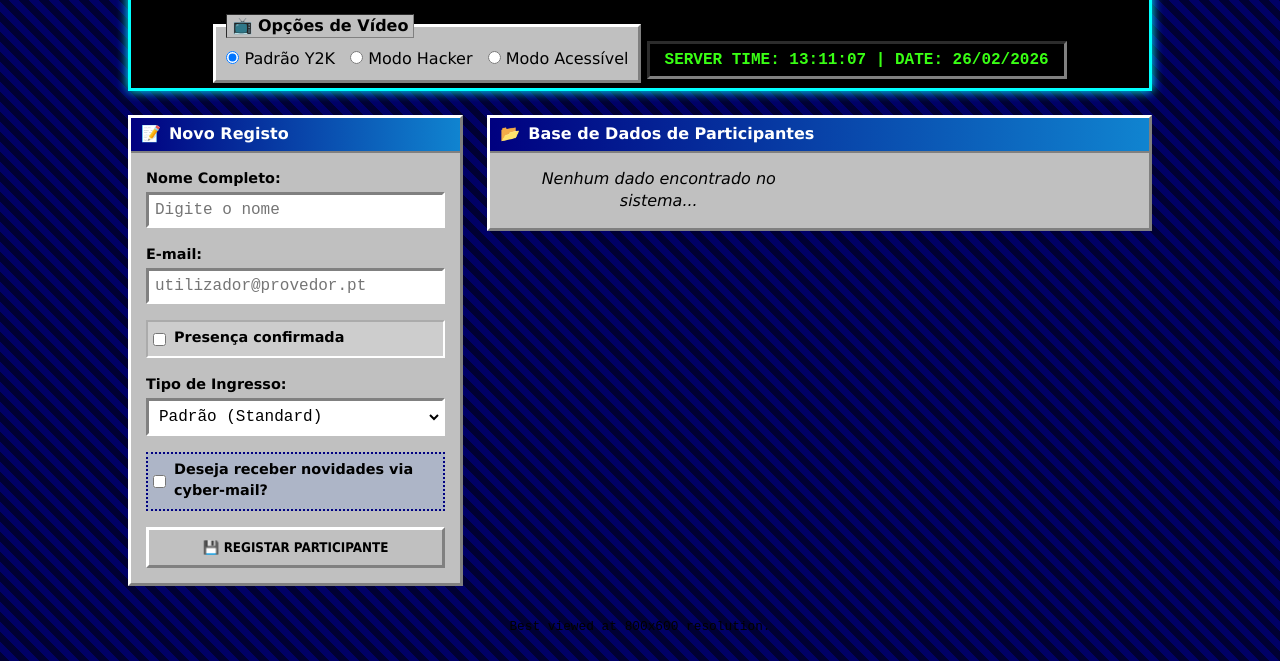
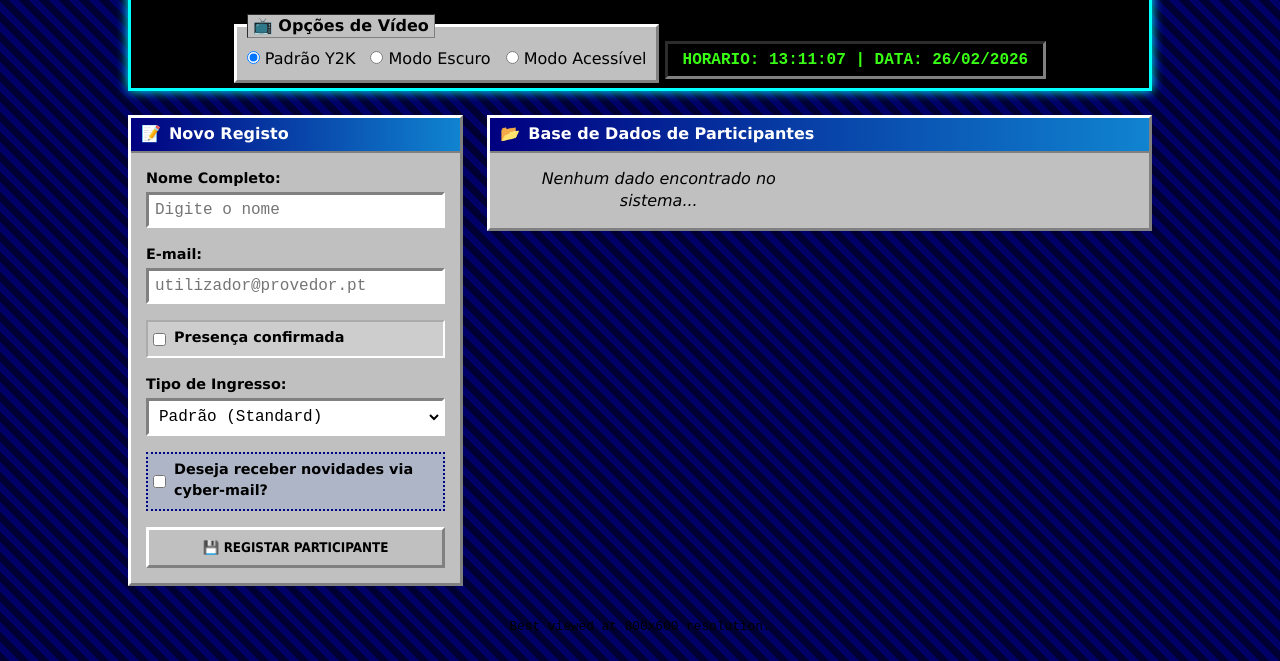
Before and after one commit to MarioJamisson/PWEB2---Y2K, a plain HTML site: page index.html in a window 1280 px wide. Shown: the part 139-800 px from the top of the page. Drawn offline with Linux system fonts and the light colour scheme.

Commit message:
Atualizado

```diff
--- a/index.html
+++ b/index.html
@@ -16,7 +16,7 @@
                 <legend style="font-weight: bold; background: var(--win-gray); padding: 0 5px; border: 1px inset var(--box-border-dark);">📺 Opções de Vídeo</legend>
                 <div style="display: flex; gap: 15px; flex-wrap: wrap;">
                     <label><input type="radio" name="theme" value="light" checked> Padrão Y2K</label>
-                    <label><input type="radio" name="theme" value="dark"> Modo Hacker</label>
+                    <label><input type="radio" name="theme" value="dark"> Modo Escuro</label>
                     <label><input type="radio" name="theme" value="colorblind"> Modo Acessível</label>
                 </div>
             </fieldset>
--- a/script.js
+++ b/script.js
@@ -34,7 +34,7 @@ window.addEventListener('load', () => {
 function atualizarDataHora() {
     const container = document.getElementById('dataHoraContainer');
     const agora = new Date();
-    container.innerText = `SERVER TIME: ${agora.toLocaleTimeString('pt-PT')} | DATE: ${agora.toLocaleDateString('pt-PT')}`;
+    container.innerText = `HORARIO: ${agora.toLocaleTimeString('pt-PT')} | DATA: ${agora.toLocaleDateString('pt-PT')}`;
 }
 
 // --- 3. ESTADO DA APLICAÇÃO (INTEGRADO AO LOCALSTORAGE) ---
```
